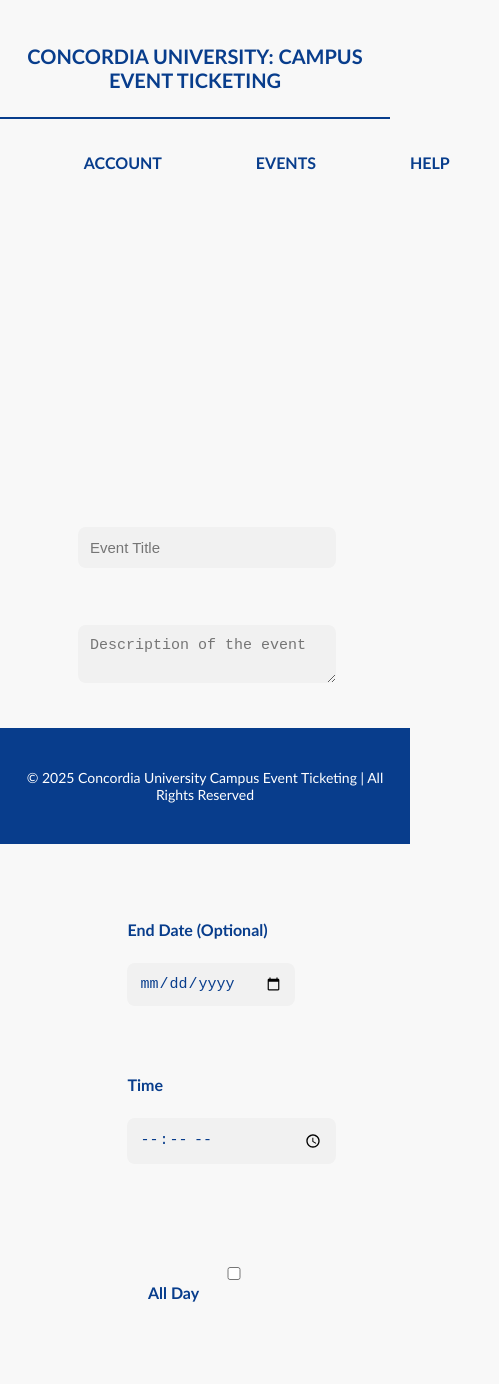
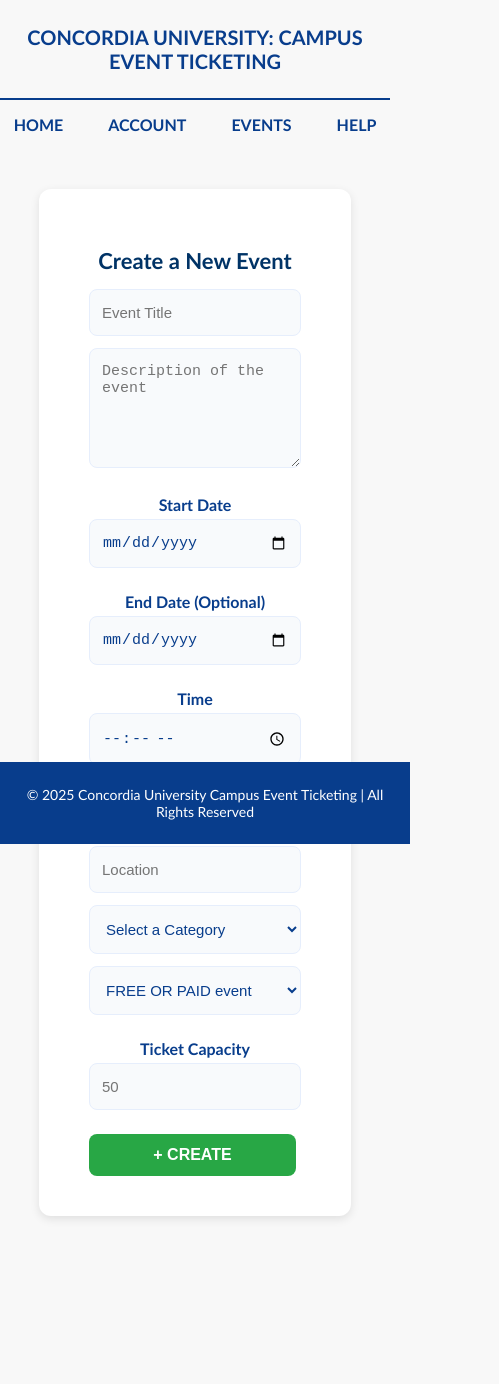
Before and after one commit to zaifnatra/SOEN341-F25, a website: page frontend/create-event.html in a window 390 px wide. Shown: the top 1384 px of the page, 499 px wide, since content can reach past the window. After the commit the page ends 1356 px from the top, so only its background shows below. Drawn offline with Linux system fonts and the light colour scheme; no server answers.

Commit message:
Enhanced the create-event.html page to make it look more cohesive with the website.
Made the create-event.html page match with the website. This contributes to the overall design. Related to issue #146

```diff
--- a/frontend/create-event.html
+++ b/frontend/create-event.html
@@ -1,12 +1,11 @@
 <!DOCTYPE html>
 <html lang="en">
 <head>
- <meta charset="UTF-8">
+  <meta charset="UTF-8" />
   <title>Concordia University - Create Event</title>
- <link rel="stylesheet" href="style.css">
+  <link rel="stylesheet" href="style.css" />
 </head>
 <body>
-
   <div class="title-bar">CONCORDIA UNIVERSITY: CAMPUS EVENT TICKETING</div>
 
   <div class="navbar">
@@ -17,11 +16,18 @@
     <a href="/recommended" id="for-you-link" style="display:none;">FOR YOU</a>
     <a href="help.html">HELP</a>
   </div>
+
   <div id="auth-btn-container"></div>
 
- <div class="form-container">
+  <!-- account-style page layout but only the create-event content is shown -->
+  <div class="account-page" style="padding-top:40px;">
+    <div style="flex:1; min-width:0; display:flex; justify-content:center;">
+      <div class="welcome-box2">
+        <h2>Create a New Event</h2>
+
+        <div class="form-container" style="width:100%; margin: 10px 0 0 0; padding:0;">
           <div class="form-group">
-     <input id="event-title" type="text" placeholder="Event Title">
+            <input id="event-title" type="text" placeholder="Event Title" />
           </div>
 
           <div class="form-group">
@@ -31,28 +37,26 @@
           <div class="form-row">
             <div class="form-group">
               <label for="event-date">Start Date</label>
-       <input id="event-date" type="date" max="9999-12-31">
+              <input id="event-date" type="date" max="9999-12-31" />
             </div>
             <div class="form-group">
               <label for="event-end-date">End Date (Optional)</label>
-       <input id="event-end-date" type="date" max="9999-12-31">
+              <input id="event-end-date" type="date" max="9999-12-31" />
             </div>
           </div>
 
           <div class="form-row">
             <div class="form-group">
               <label for="event-time">Time</label>
-       <input id="event-time" type="time">
+              <input id="event-time" type="time" />
             </div>
-          <div class="form-group" style="text-align: left; align-self: flex-end; padding-bottom: 12px;">
-       <label>
-         <input type="checkbox" id="event-all-day"> All Day
-       </label>
+            <div class="form-group">
+              <label><input type="checkbox" id="event-all-day" /><span>All Day</span> </label>
             </div>
           </div>
 
           <div class="form-group">
-     <input id="event-location" type="text" placeholder="Location">
+            <input id="event-location" type="text" placeholder="Location" />
           </div>
 
           <div class="form-row">
@@ -80,16 +84,19 @@
           <div class="form-row">
             <div class="form-group">
               <label for="event-capacity">Ticket Capacity</label>
-       <input id="event-capacity" type="number" placeholder="50">
+              <input id="event-capacity" type="number" placeholder="50" />
             </div>
-          <div class="form-group" id="price-container" style="display: none; min-width: 140px;">
+            <div class="form-group" id="price-container" style="display:none; min-width:140px;">
               <label for="event-price">Price (e.g., 5.00)</label>
-       <input id="event-price" type="number" step="0.01" placeholder="5.00">
+              <input id="event-price" type="number" step="0.01" placeholder="5.00" />
             </div>
           </div>
 
-      <div class="button-row">
+          <div class="button-row" style="margin-top:12px;">
             <button id="create-btn" class="create-btn">+ CREATE</button>
+          </div>
+        </div>
+      </div>
     </div>
   </div>
 
@@ -103,24 +110,22 @@
       const priceContainer = document.getElementById("price-container");
       const priceInput = document.getElementById("event-price");
 
-    // Show/Hide Price input based on Payment Status
       paymentSelect.addEventListener("change", () => {
         if (paymentSelect.value === "Paid") {
           priceContainer.style.display = "block";
         } else {
           priceContainer.style.display = "none";
-        priceInput.value = ""; // Clear the value if "Free"
+          priceInput.value = "";
         }
       });
 
       const allDayCheck = document.getElementById("event-all-day");
       const timeInput = document.getElementById("event-time");
 
-    // Enable/Disable Time input based on "All Day"
       allDayCheck.addEventListener("change", () => {
         if (allDayCheck.checked) {
           timeInput.disabled = true;
-        timeInput.value = ""; // Clear time value
+          timeInput.value = "";
         } else {
           timeInput.disabled = false;
         }
@@ -131,6 +136,5 @@
   <script src="createevent.js"></script>
   <script src="signout.js"></script>
   <script src="index_role.js"></script>
-
 </body>
 </html>
--- a/frontend/style.css
+++ b/frontend/style.css
@@ -372,6 +372,84 @@
       background: #31b0d5;
       color: white;
     }
+
+/* Improved spacing and sizing for the create-event form inside welcome-box2 */
+.welcome-box2 .form-container {
+  width: 100%;
+  max-width: 720px;        /* limit line length on wide screens */
+  margin: 18px auto 0;
+  display: flex;
+  flex-direction: column;
+  gap: 16px;               /* consistent vertical spacing between fields */
+  align-items: stretch;
+  box-sizing: border-box;
+  padding: 0;
+}
+
+.welcome-box2 .form-group {
+  margin: 0;               /* gap handles spacing */
+}
+
+.welcome-box2 .form-group input,
+.welcome-box2 .form-group textarea,
+.welcome-box2 .form-group select {
+  width: 100%;
+  padding: 14px 12px;
+  border-radius: 8px;
+  background: #f8fafc;
+  border: 1px solid #e6eefc;
+  font-size: 15px;
+  color: #083d8c;
+  box-sizing: border-box;
+}
+
+.welcome-box2 .form-group textarea {
+  min-height: 120px;
+  resize: vertical;
+}
+
+/* Rows */
+.welcome-box2 .form-row {
+  display: flex;
+  gap: 18px;
+  flex-wrap: wrap;
+  align-items: flex-end;
+}
+
+.welcome-box2 .form-row .form-group {
+  flex: 1 1 220px;
+  min-width: 160px;
+}
+
+/* Price container small layout */
+#wrapper #price-container,
+#wrapper .price-container,
+#wrapper #price-container input {
+  min-width: 140px;
+}
+
+/* Buttons aligned to right with spacing */
+.welcome-box2 .button-row {
+  display: flex;
+  justify-content: flex-end;
+  gap: 12px;
+  margin-top: 6px;
+}
+
+/* Slightly larger click targets on mobile */
+@media (max-width: 700px) {
+  .welcome-box2 {
+    padding: 24px;
+  }
+  .welcome-box2 .form-container {
+    padding: 0;
+    gap: 12px;
+  }
+  .welcome-box2 .form-row {
+    gap: 12px;
+  }
+}
+
 
 /* added css code for help.html page*/
 /* ===== UPDATED HELP BOX (matches WELCOME BOX style) ===== */
```
Lines whose indentation alone changed are shown as unchanged.
